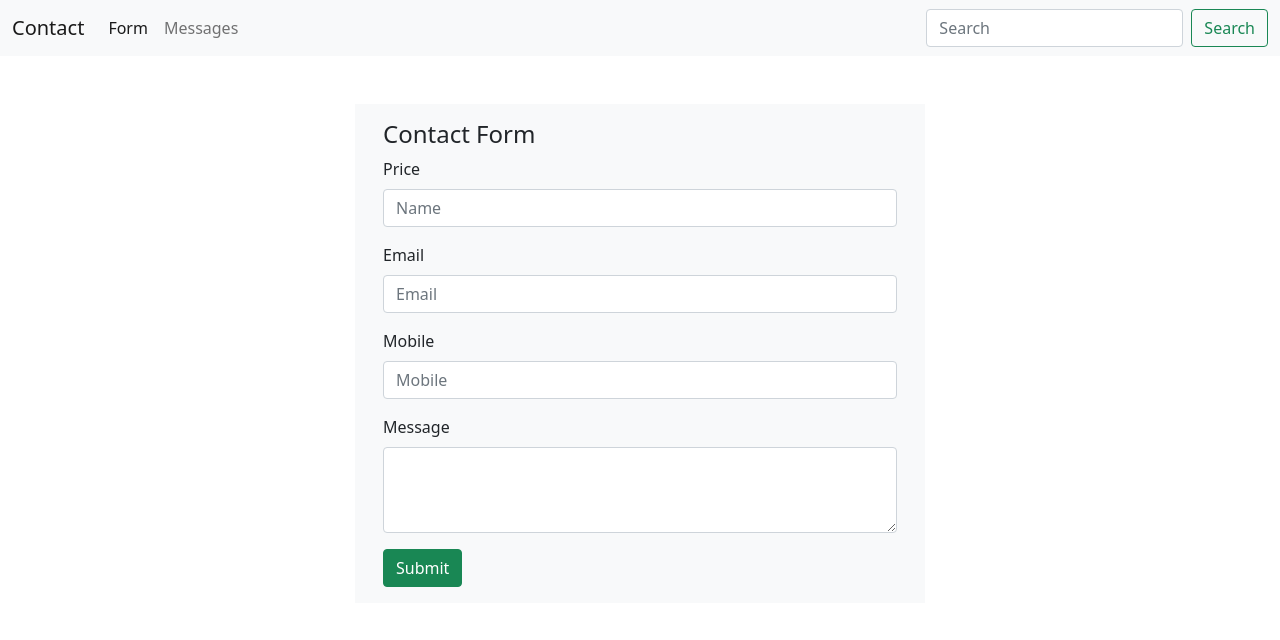
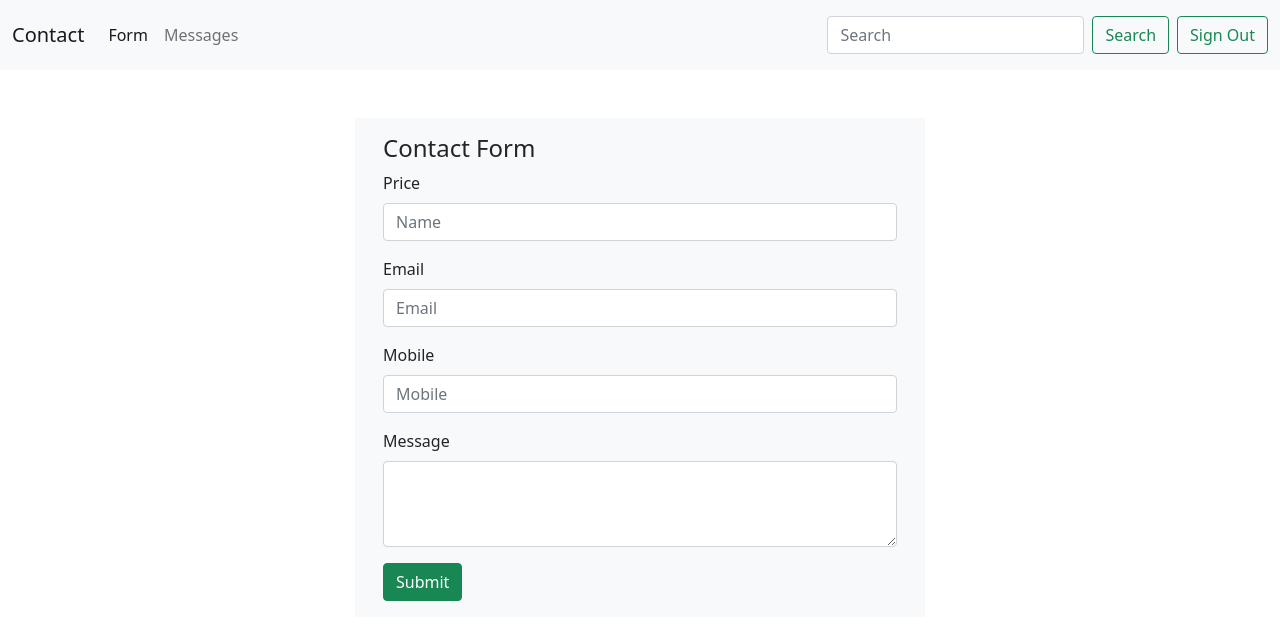
Before and after one commit to anandvmclt/angular-contact, an Angular app in the folder contact-form-frontend/: page /contact-form in a window 1280 px wide. Shown: the top 640 px of the page. Built offline with nearby package versions, Linux system fonts and the light colour scheme; sample sign-in values are in the browser's storage.

Commit message:
Token Interceptor completed

```diff
--- a/contact-form-frontend/src/app/app.component.html
+++ b/contact-form-frontend/src/app/app.component.html
@@ -16,10 +16,12 @@
           </li>
 
         </ul>
-        <form class="d-flex">
+        <form class="d-flex m-2">
           <input class="form-control me-2" type="search" placeholder="Search" aria-label="Search">
           <button class="btn btn-outline-success" type="submit">Search</button>
         </form>
+        <button class="btn btn-outline-success " (click)="logOut()">Sign Out</button>
+
       </div>
     </div>
   </nav>
--- a/contact-form-frontend/src/app/app.component.ts
+++ b/contact-form-frontend/src/app/app.component.ts
@@ -16,6 +16,12 @@ export class AppComponent {
   title = 'contact-form-frontend';
 
   isLoginPage(): boolean {
-    return this.router.url === '/login'||this.router.url === '/signup' ; // Replace '/login' with your actual login route
+    return this.router.url === '/login'||this.router.url === '/signup' ;
+  }
+
+  logOut(){
+    localStorage.clear()
+    this.router.navigate(['/login']);
+
   }
 }
--- a/contact-form-frontend/src/app/app.config.ts
+++ b/contact-form-frontend/src/app/app.config.ts
@@ -3,8 +3,11 @@ import { provideRouter } from '@angular/router';
 
 import { routes } from './app.routes';
 import { provideClientHydration } from '@angular/platform-browser';
-import { provideHttpClient } from '@angular/common/http';
+import { provideHttpClient, withInterceptors } from '@angular/common/http';
+import { TokenInterceptor } from './interceptors/token-intercepter.service';
 
 export const appConfig: ApplicationConfig = {
-  providers: [provideRouter(routes), provideClientHydration(), provideHttpClient()],
+  providers: [
+    provideHttpClient(withInterceptors([TokenInterceptor])),
+    provideRouter(routes), provideClientHydration(), provideHttpClient()],
 };
--- a/contact-form-frontend/src/app/components/signup/signup.component.ts
+++ b/contact-form-frontend/src/app/components/signup/signup.component.ts
@@ -54,7 +54,7 @@ export class SignupComponent {
         .subscribe(
           (data) => {
             if (data.success) {
-              localStorage.setItem('access_token', data.token);
+              localStorage.setItem('token', data.token);
               this.router.navigate(['/']);
             }
           },
--- /dev/null
+++ b/contact-form-frontend/src/app/interceptors/token-intercepter.service.ts
@@ -0,0 +1,13 @@
+import { HttpInterceptorFn } from '@angular/common/http';
+
+export const TokenInterceptor: HttpInterceptorFn = (req, next) => {
+  const authToken =localStorage.getItem('access_token')
+
+  const authReq = req.clone({
+    setHeaders: {
+      Authorization: `Bearer ${authToken}`
+    }
+  });
+
+  return next(authReq);
+};
```
